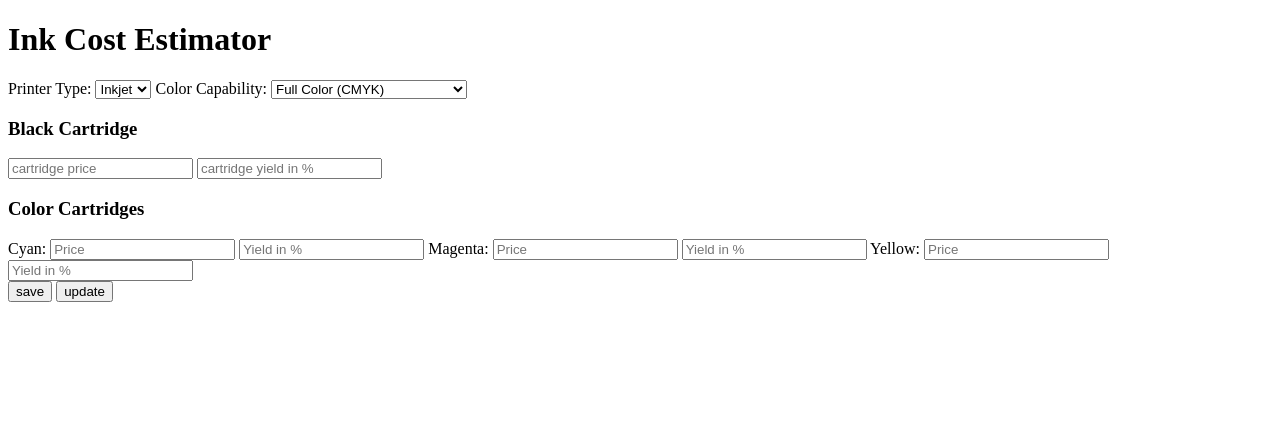
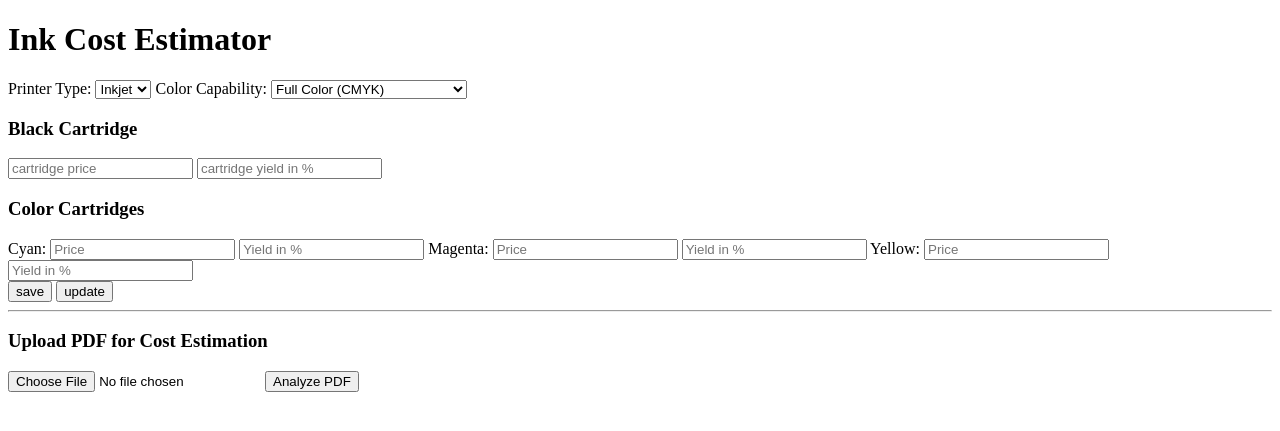
Before and after one commit to inuwara1230/PDF_Ink_Cost_Estimator, a Spring Boot app: page /program.html in a window 1280 px wide. Shown: the top 431 px of the page. Run offline with Spring Boot 4, Linux system fonts and the light colour scheme.

Commit message:
PDF Upload functionaity implemented

```diff
--- a/src/main/resources/application.properties
+++ b/src/main/resources/application.properties
@@ -4,3 +4,6 @@ spring.datasource.username=root
 spring.datasource.password=#2021-2026/25_years_olD
 spring.jpa.hibernate.ddl-auto=update
 spring.jpa.show-sql=true
+# Allow files up to 20 Megabytes
+spring.servlet.multipart.max-file-size=20MB
+spring.servlet.multipart.max-request-size=20MB
--- a/src/main/resources/static/program.html
+++ b/src/main/resources/static/program.html
@@ -48,7 +48,17 @@
 
                     <button type="submit">save</button>
                     <button>update</button>
+
+
                 </form>
+                <hr>
+                <form id="uploadForm">
+                    <h3>Upload PDF for Cost Estimation</h3>
+                    <input type="file" id="pdfFileInput" accept="application/pdf" required>
+                    <button type="submit">Analyze PDF</button>
+                </form>
+
+                <div id="uploadStatus"></div>
             </div>
 
             <div id="result"></div>
--- a/src/main/resources/static/program.js
+++ b/src/main/resources/static/program.js
@@ -17,3 +17,36 @@ document.getElementById('color_capability').addEventListener('change', function(
         full_color.style.display = 'block';
     }
 });
+
+
+
+document.getElementById('uploadForm').addEventListener('submit', async function(event) {
+    event.preventDefault();
+
+    const fileInput = document.getElementById('pdfFileInput');
+    const file = fileInput.files[0];
+
+    if (!file) {
+        document.getElementById('uploadStatus').innerText = 'Please select a PDF file.';
+        return;
+    }
+    const formData = new FormData();
+    formData.append('pdfDocument', file);
+
+    try{
+        document.getElementById('uploadStatus').innerText = 'Uploading...';
+        const response = await fetch('api/upload_pdf', {
+            method: 'POST',
+            body: formData
+        });
+        if(response.ok){
+            const result = await response.text();
+            document.getElementById('uploadStatus').innerText =  result;
+        }else{
+            document.getElementById('uploadStatus').innerText = 'Upload failed. Please try again.';
+        }
+    }catch(error){
+        console.error('Error uploading PDF:', error);
+        document.getElementById('uploadStatus').innerText = 'An error occurred during upload.';
+    }
+});
```
Also changed, not shown: src/main/java/com/inuwara/pdf_ink_cost_estimator/DocumentController.java (+37 -0 lines).
